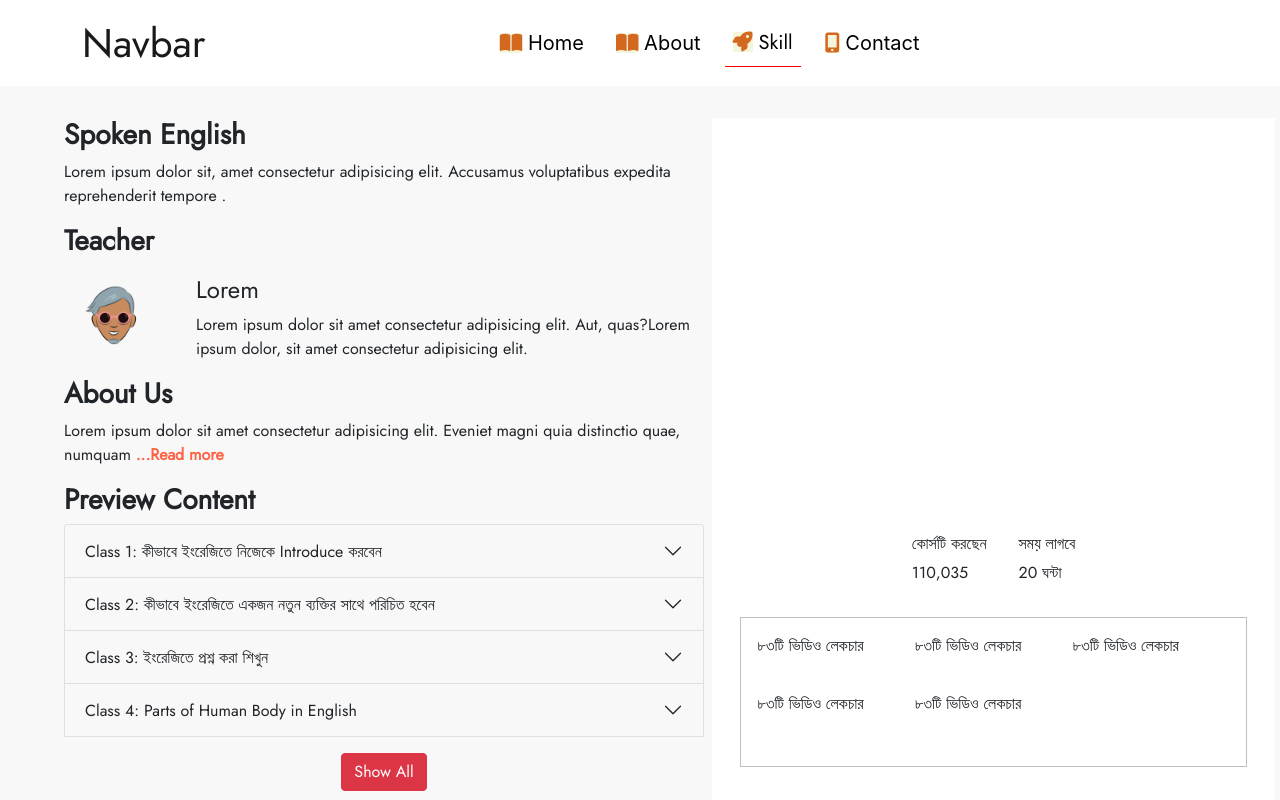
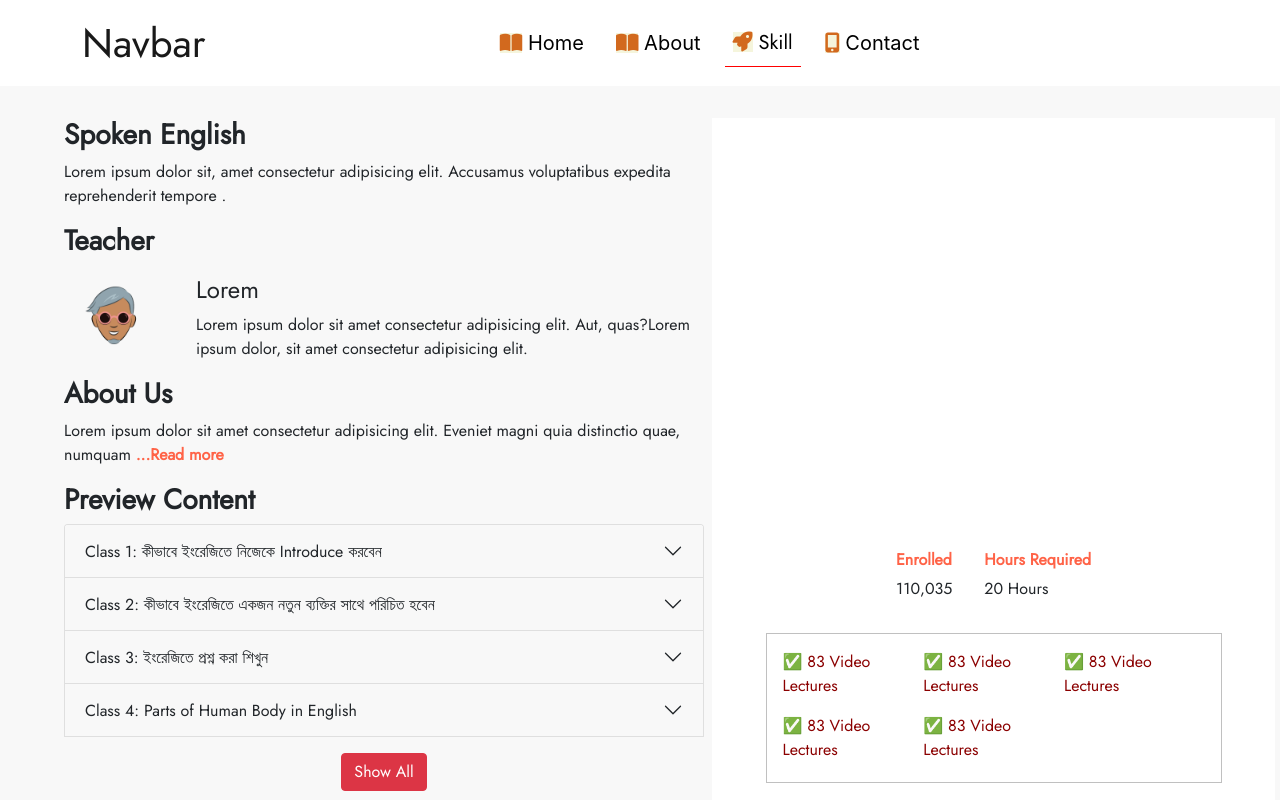
Before and after one commit to AmlanDasADM/skill-page, a React (Create React App) app: page / in a window 1280 px wide. Shown: the top 800 px of the page. Built offline with nearby package versions, Linux system fonts and the light colour scheme.

Commit message:
make it better

```diff
--- a/src/components/Skill/Skill.jsx
+++ b/src/components/Skill/Skill.jsx
@@ -274,19 +274,19 @@ function skill()
                                     </div>
                         <div className="course-details">
                             <div className="course-people">
-                            <h6>কোর্সটি করছেন</h6>
+                            <h6>Enrolled</h6>
                             <p>110,035</p></div>
                             <div className="course-time">
-                            <h6>সময় লাগবে</h6>
-                            <p>20 ঘন্টা</p>
+                            <h6>Hours Required  </h6>
+                            <p>20 Hours</p>
                             </div>
                         </div>
                         <div className="course-more-details">
-                            <p>৮৩টি ভিডিও লেকচার</p>
-                            <p>৮৩টি ভিডিও লেকচার</p>
-                            <p>৮৩টি ভিডিও লেকচার</p>
-                            <p>৮৩টি ভিডিও লেকচার</p>
-                            <p>৮৩টি ভিডিও লেকচার</p>
+                            <p> ✅ 83 Video Lectures</p>
+                            <p> ✅ 83 Video Lectures</p>
+                            <p> ✅ 83 Video Lectures</p>
+                            <p> ✅ 83 Video Lectures</p>
+                            <p> ✅ 83 Video Lectures</p>
                         </div>
                     </div>
                 </div>
--- a/src/components/Skill/skill.css
+++ b/src/components/Skill/skill.css
@@ -253,12 +253,22 @@
      width: 88%;
      margin-left: 4.5rem;
      background-color: #fff;
-     /* box-shadow: 0px 0px 22px 1px #d4d3d3; */
+     height: 100vh;
+     font-family: 'Jost', sans-serif;
+}
+.course-more-details p{
+    color: darkred;
+}
+.course-details h6{
+    font-weight: 900;
+    color: tomato;
 }
 .right-side-container{
-    width: 100%;
+    width: 90%;
     background-color: #fff;
-    height: 120vh;
+    height: 90vh;
+    margin: auto;
+    padding-top: 1rem;
 
 }
 .media-player{
```
